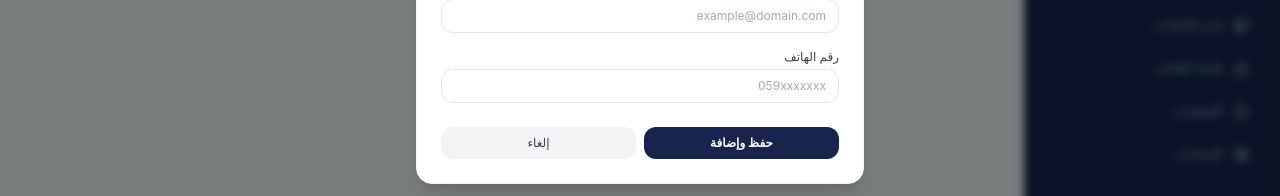
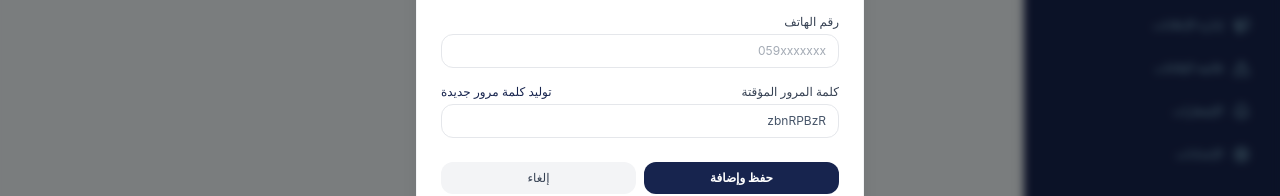
Before and after one commit to basmamqble/la7ek7alak, a React (Vite) app: page /customers in a window 1280 px wide. Both pictures are taken after typing "Sample" into the empty fields and a click on the button "+ إضافة زبون جديد". Shown: the part 392-588 px from the top of the page. Built offline with nearby package versions, Linux system fonts and the light colour scheme; no server answers.

Commit message:
Implement random password generation for new customers
Added a function to generate random passwords for new customers and integrated it into the customer creation process.

```diff
--- a/src/components/customers/customers.jsx
+++ b/src/components/customers/customers.jsx
@@ -2,6 +2,17 @@ import React, { useState, useEffect, useCallback } from 'react';
 import CustomersTable from './customersTable';
 import { AlertTriangle, X, UserPlus, Trash2, Loader2, Search } from 'lucide-react';
 import API from '../../api/axios';
+
+
+const generateRandomPassword = () => {
+  const chars = 'ABCDEFGHIJKLMNOPQRSTUVWXYZabcdefghijklmnopqrstuvwxyz0123456789@$!%*?&';
+  let password = '';
+  for (let i = 0; i < 8; i++) {
+    password += chars.charAt(Math.floor(Math.random() * chars.length));
+  }
+  return password;
+};
+
 
 export default function Customers() {
   const [customers, setCustomers] = useState([]);
@@ -206,7 +217,10 @@ const handleConfirmDelete = async () => {
         name: newCustomerData.name,
         email: newCustomerData.email,
         phone: newCustomerData.phone,
+        password: newCustomerData.password, // 👈 أضف هذا السطر ليتم إرسال كلمة المرور المولدة
       };
+
+      await API.post('/admin/customers', payload);
 
       await API.post('/admin/customers', payload);
 
@@ -228,7 +242,10 @@ const handleConfirmDelete = async () => {
           <p className="text-xs text-brand-body mt-1">عرض وتعديل بيانات حسابات الزبائن المسجلين</p>
         </div>
         <button
-          onClick={() => setIsAddModalOpen(true)}
+          onClick={() => {
+            setNewCustomerData({ name: '', email: '', phone: '', password: generateRandomPassword() });
+            setIsAddModalOpen(true);
+          }}
           className="bg-brand-primary text-white px-4 py-2 rounded-xl text-xs font-bold hover:opacity-90 transition cursor-pointer flex items-center gap-1.5"
         >
           <span>+ إضافة زبون جديد</span>
@@ -341,7 +358,24 @@ const handleConfirmDelete = async () => {
                   className="w-full px-3 py-2 text-xs border border-gray-200 rounded-xl focus:outline-none focus:border-brand-primary"
                 />
               </div>
-
+              <div>
+                <div className="flex justify-between items-center mb-1">
+                  <label className="block text-xs font-medium text-gray-700">كلمة المرور المؤقتة</label>
+                  <button
+                    type="button"
+                    onClick={() => setNewCustomerData({ ...newCustomerData, password: generateRandomPassword() })}
+                    className="text-xs text-brand-primary hover:underline"
+                  >
+                    توليد كلمة مرور جديدة
+                  </button>
+                </div>
+                <input
+                  type="text" // يفضل جعلها text أو password مع إمكانية الإظهار ليراها المسؤول ويقوم بنسخها للزبون
+                  value={newCustomerData.password || ''}
+                  onChange={(e) => setNewCustomerData({ ...newCustomerData, password: e.target.value })}
+                  className="w-full px-3 py-2 text-xs border border-gray-200 rounded-xl focus:outline-none focus:border-brand-primary"
+                />
+              </div>
               <div className="flex items-center gap-2 pt-2">
                 <button
                   type="submit"
```
Lines whose indentation alone changed are shown as unchanged.
